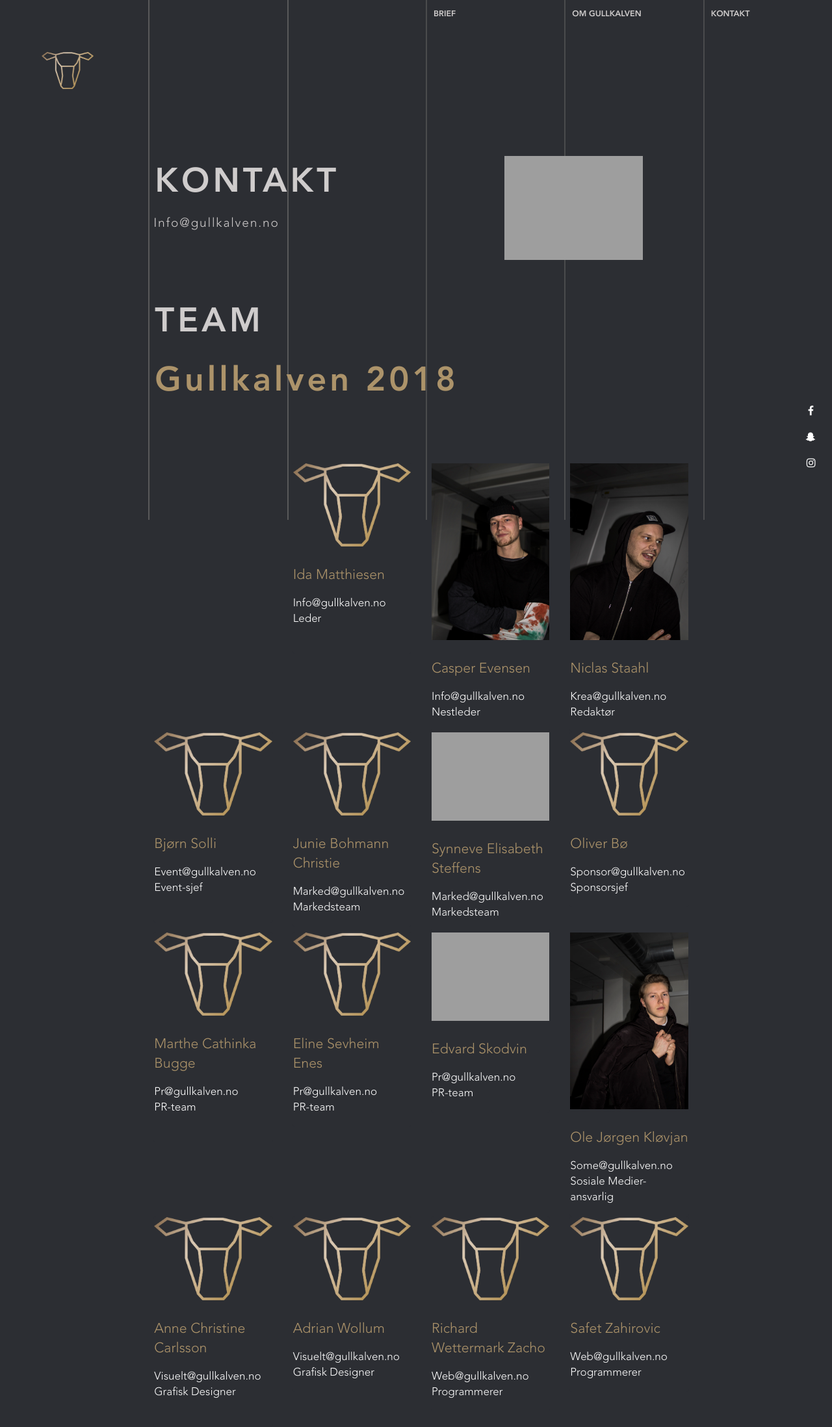
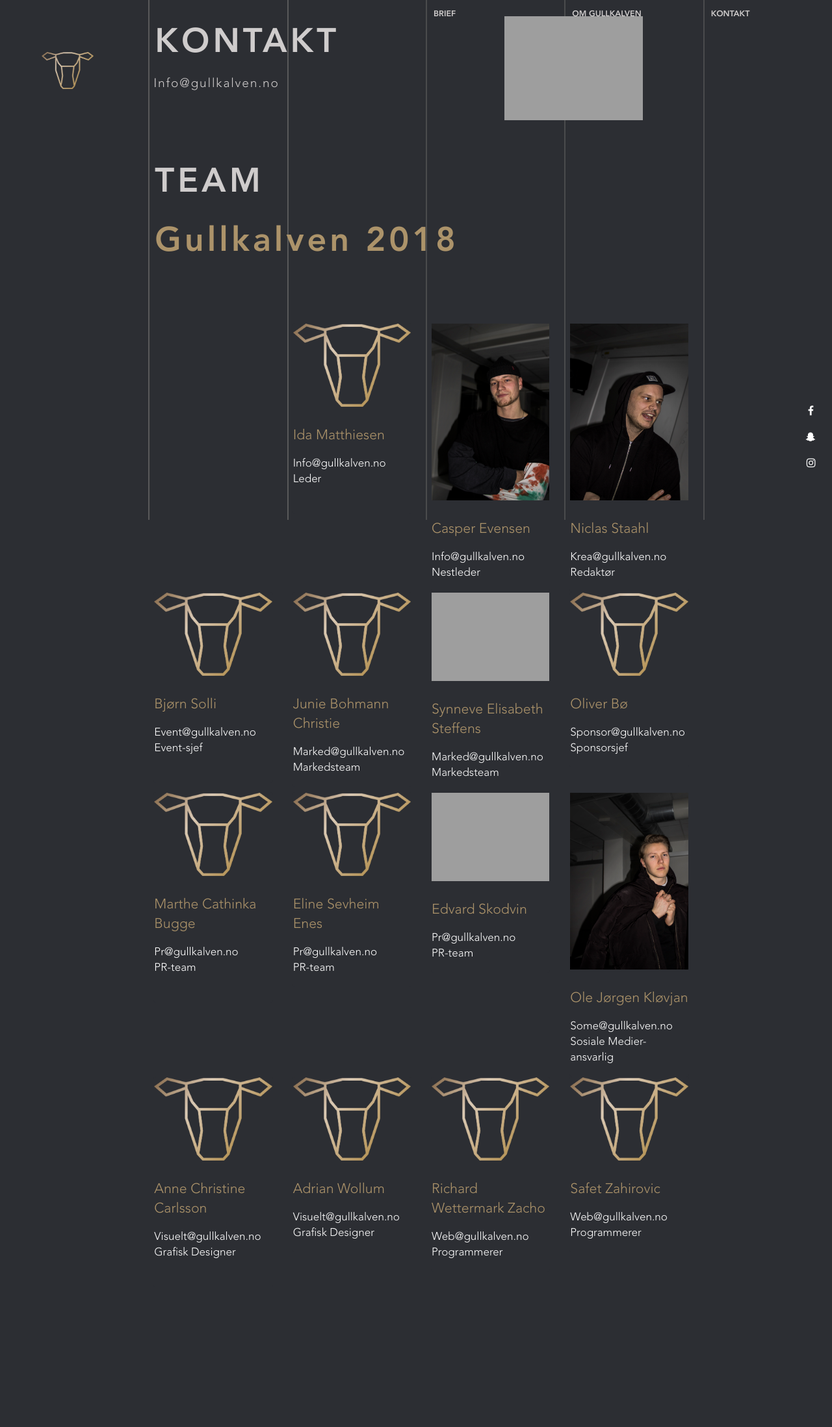
Before and after one commit to PoshYeti/Gullkalven-2018, a PHP site: page /kontakt.html in a window 1280 px wide. Shown: the whole page at 65% size. After the commit the page ends 1936 px from the top, so only its background shows below. Run offline with PHP 8.4, Linux system fonts and the light colour scheme; some libraries are stand-ins or nearby versions; grey boxes are pictures that could not be loaded.

Commit message:
Endret på logoen, teksten og gifen.

```diff
--- a/index.css
+++ b/index.css
@@ -133,7 +133,9 @@ body {
     margin-left: auto;
     margin-right: auto;
 
+
 }
+
 .log {
     margin-top: 10vh;
    display: block;
--- a/kontakt.html
+++ b/kontakt.html
@@ -73,9 +73,8 @@
 
                 <div class="row fake">
 
-                    <div class="col-sm-2 d-none d-sm-none d-md-block" >
+                    <div  class="col-sm-2 d-none d-sm-none d-md-block" >
 
-                        <a><img id="toprow" src="img/logo.png" border="0" alt="Link to this page" class="logo"></a>
 
                     </div>
 
@@ -112,7 +111,9 @@
 
             <div class="row fake">
 
-                <div class="col-sm-2  test d-none d-sm-none d-md-block">
+                <div class="col-sm-2  test d-none d-sm-none d-
+                md-block">
+
                     <h1><br><br><br></h1>
                 </div>
 
@@ -134,8 +135,9 @@
 
         <div class="container-fluid">
             <div class="row">
-                <div class="col-xs-12 col-md-4 col-lg-2 d-sm-block">
-
+                <div class="col-xs-12 col-md-4 col-lg-2  d-none d-sm-none d-md-block">
+                    <a href="index.html"><img id="toprow" src="img/logo.png" border="0" alt="Link to this page" class="logo" style="">
+                        </a>
                 </div>
                 <div class="col-xs-12 col-md-4 col-lg-2 d-sm-block">
                     <p class="design">KONTAKT</p>
@@ -144,7 +146,7 @@
                 <div class="col-xs-12 col-md-6 col-lg-2 d-sm-block">
 
                 </div>
-                <div class="col-xs-12 col-md-6 col-lg-2 d-sm-block">
+                <div class="col-xs-12 col-md-6 col-lg-2 d-none d-md-none d-lg-block">
                     <img src="img/kontakt.gif" class="gif" style="position: absolute; left: 17vh; width: 100%;">
                 </div>
                 <div class="col-xs-12 col-md-4 col-lg-2 d-sm-block">
```
